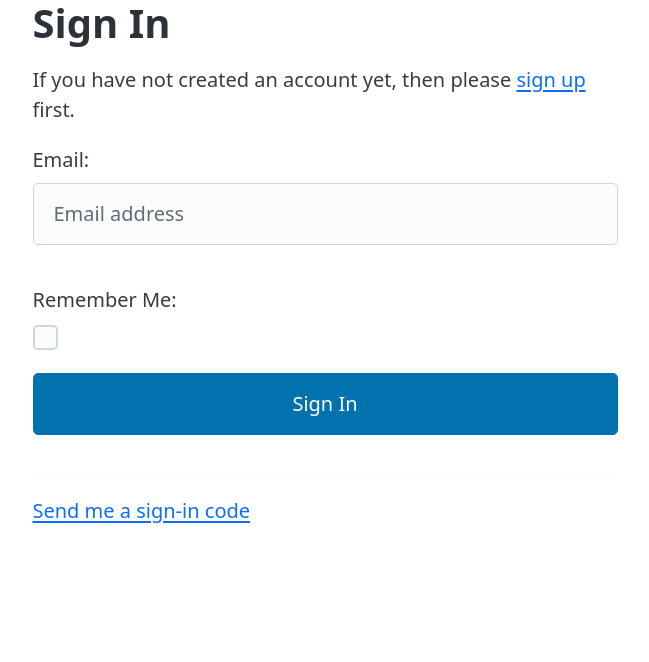
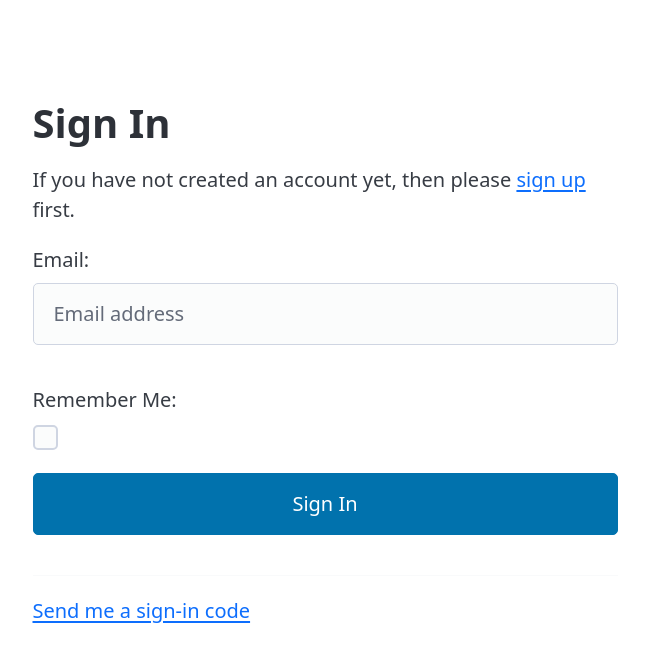
Before and after one commit to marobo/relaxify, a Django app: page /accounts/login/ in a window 1280 px wide. Shown: the top 662 px of the page, without its empty margins (315-964 px from the left). Run offline with Django 5.2, Linux system fonts and the light colour scheme; some libraries are stand-ins or nearby versions.

Commit message:
margin-top of account pages

```diff
--- a/templates/account/base.html
+++ b/templates/account/base.html
@@ -7,7 +7,7 @@
   <link rel="stylesheet" href="https://cdn.jsdelivr.net/npm/@picocss/pico@2/css/pico.min.css">
 </head>
 <body>
-  <div class="container">
+  <div class="container" style="margin-top: 100px;">
     <div class="row justify-content-center">
       <div class="col-md-6">
         {% block content %}{% endblock %}
```
